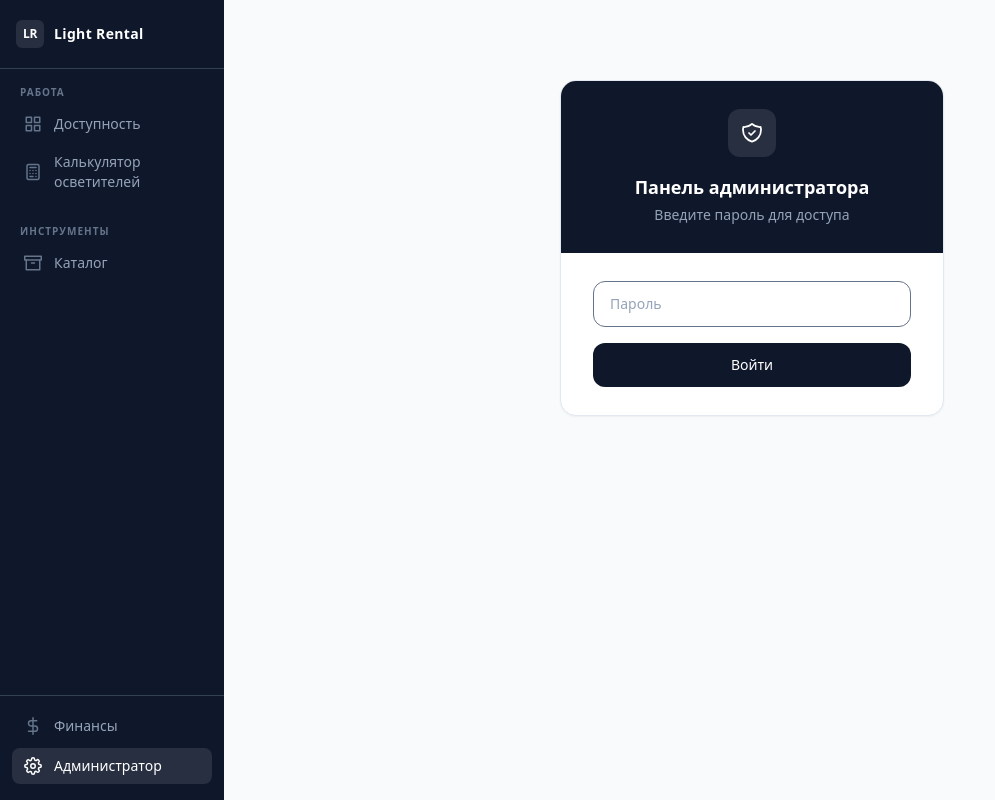
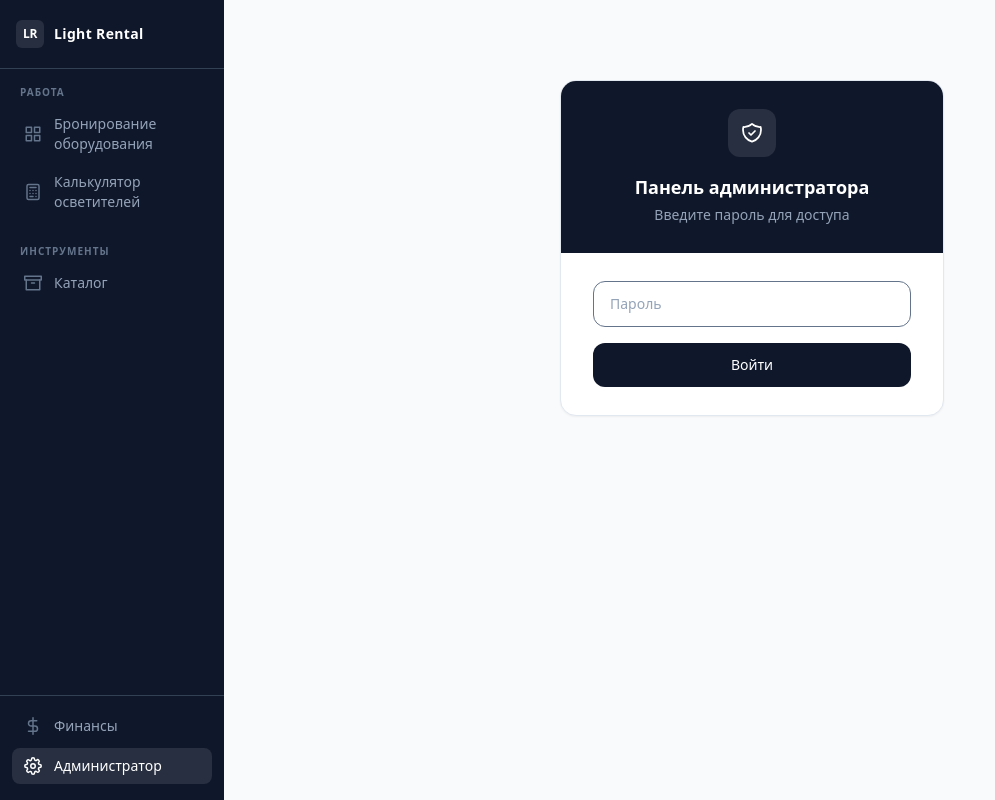
Before and after one commit to sechenoff/Light, a Next.js app in the folder apps/web/: page /admin in a window 1280 px wide. Shown: the whole page, without its empty margins (0-995 px from the left). Built offline with nearby package versions, Linux system fonts and the light colour scheme.

Commit message:
rename: Доступность → Бронирование оборудования in sidebar nav
Co-Authored-By: Claude Opus 4.6 <noreply@anthropic.com>

```diff
--- a/apps/web/src/components/AppShell.tsx
+++ b/apps/web/src/components/AppShell.tsx
@@ -112,7 +112,7 @@ const NAV_GROUPS: NavGroup[] = [
     label: "Работа",
     items: [
       {
-        label: "Доступность",
+        label: "Бронирование оборудования",
         href: "/equipment",
         icon: <IconGrid />,
         match: (p) => p === "/equipment" || p === "/",
```
